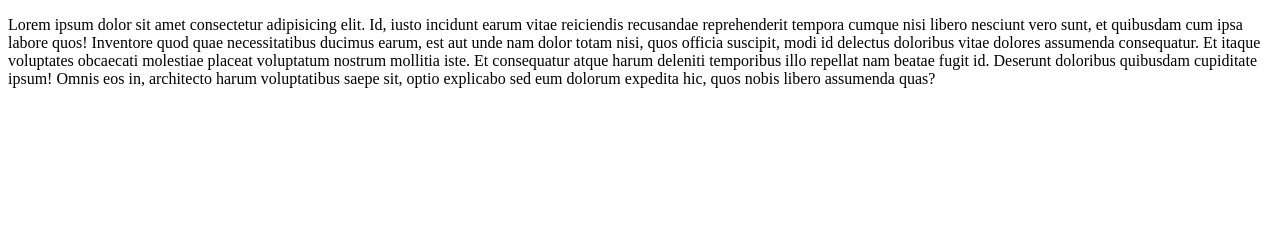
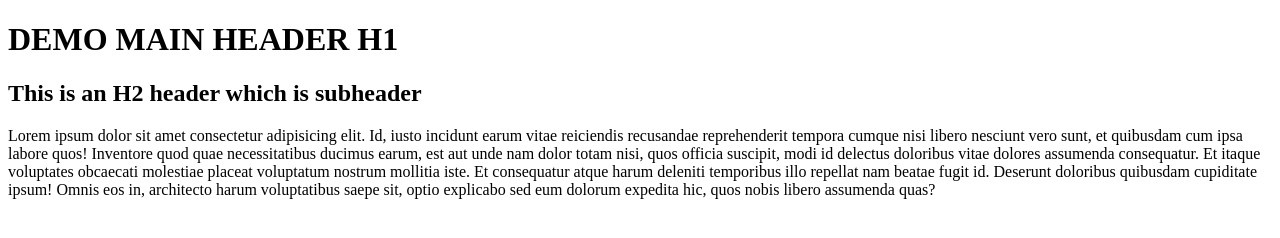
Before and after one commit to dushyant1222/devops_demo, a plain HTML site: page demo/index.html in a window 1280 px wide. Drawn offline with Linux system fonts and the light colour scheme.

Commit message:
third commit

```diff
--- a/demo/index.html
+++ b/demo/index.html
@@ -7,9 +7,12 @@
 
 </head>
 <body>
+    <H1>DEMO MAIN HEADER H1</H1>
+    <h2>This is an H2 header which is subheader</h2>
     <p>
         Lorem ipsum dolor sit amet consectetur adipisicing elit. Id, iusto incidunt earum vitae reiciendis recusandae reprehenderit tempora cumque nisi libero nesciunt vero sunt, et quibusdam cum ipsa labore quos! Inventore quod quae necessitatibus ducimus earum, est aut unde nam dolor totam nisi, quos officia suscipit, modi id delectus doloribus vitae dolores assumenda consequatur. Et itaque voluptates obcaecati molestiae placeat voluptatum nostrum mollitia iste. Et consequatur atque harum deleniti temporibus illo repellat nam beatae fugit id. Deserunt doloribus quibusdam cupiditate ipsum! Omnis eos in, architecto harum voluptatibus saepe sit, optio explicabo sed eum dolorum expedita hic, quos nobis libero assumenda quas?
     </p>
 
+
 </body>
 </html>
```
Also changed, not shown: 1 other file.
